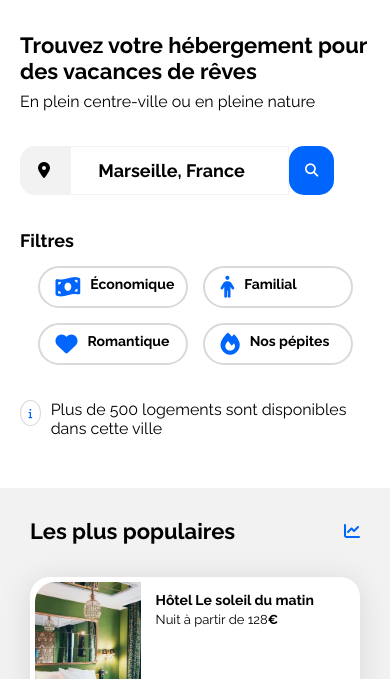
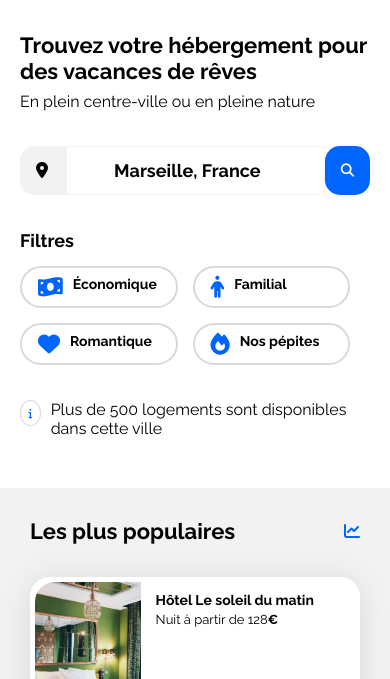
Before and after one commit to thmsrzk/OC-DW_P2_Booki, a plain HTML site: page index.html in a window 390 px wide. Shown: the part 165-844 px from the top of the page. Drawn offline with Linux system fonts and the light colour scheme.

Commit message:
Mobile Responsive (searchbar & filters correction)

```diff
--- a/css/style.css
+++ b/css/style.css
@@ -518,6 +518,15 @@ footer {
         padding: 0;
     }
 
+    .searchbar {
+        width: 100%;
+    }
+
+    .searchbar input {
+        width: 80%;
+        justify-content: center;
+    }
+
     .search-button-text {
         display: none;
     }
@@ -535,8 +544,13 @@ footer {
         flex-direction: column;
     }
 
+    .filtersLine1,
+    .filtersLine2 {
+        width: 100%;
+    }
+
     .filter {
-        width: 150px;
+        width: 45%;
     }
 
     .filter span {
```
